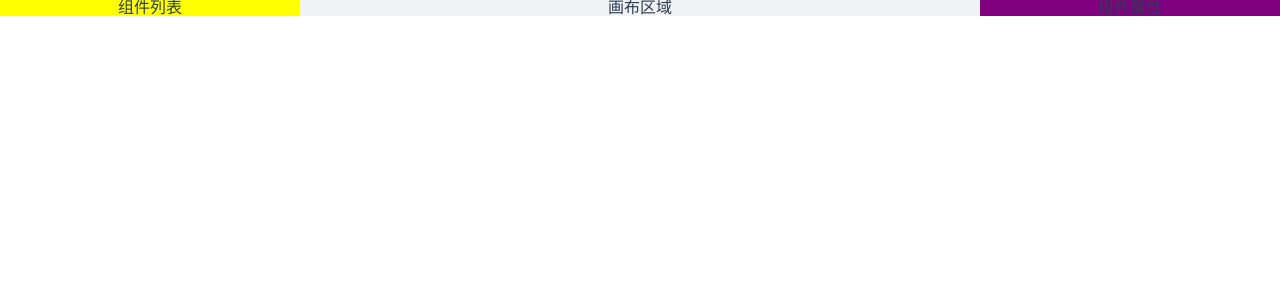
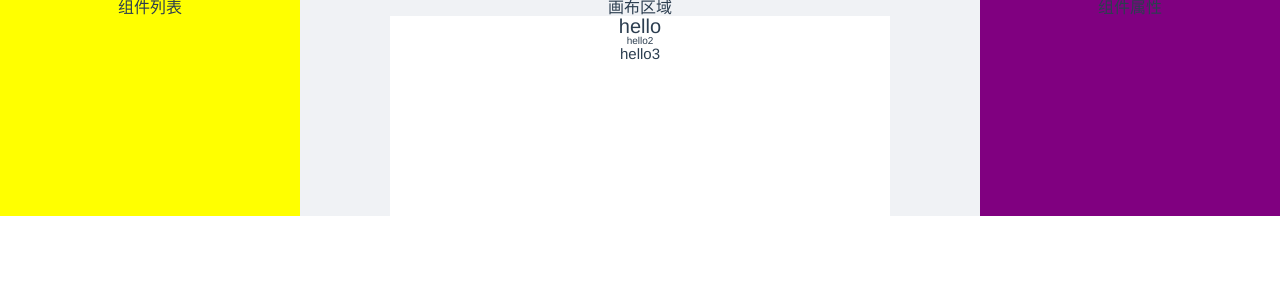
Before and after one commit to mini-eleven/lego, a Vue app: page /editor in a window 1280 px wide. Shown: the top 300 px of the page. Built offline with nearby package versions, Linux system fonts and the light colour scheme.

Commit message:
l-text 组件 step 1

```diff
--- a/package.json
+++ b/package.json
@@ -10,11 +10,15 @@
   "dependencies": {
     "ant-design-vue": "^2.2.7",
     "core-js": "^3.6.5",
+    "lodash-es": "^4.17.21",
+    "uuid": "^8.3.2",
     "vue": "^3.2.31",
     "vue-router": "^4.0.13",
     "vuex": "^4.0.2"
   },
   "devDependencies": {
+    "@types/lodash-es": "^4.17.6",
+    "@types/uuid": "^8.3.4",
     "@typescript-eslint/eslint-plugin": "^2.33.0",
     "@typescript-eslint/parser": "^2.33.0",
     "@vue/cli-plugin-babel": "~4.5.0",
--- /dev/null
+++ b/src/components/LText.vue
@@ -0,0 +1,34 @@
+<template>
+  <component
+    :is="tag"
+    :style="styleProps"
+    class="l-text-component"
+  >
+    {{text}}</component>
+</template>
+
+<script lang="ts">
+import { computed, defineComponent } from 'vue'
+import { pick } from 'lodash-es'
+export default defineComponent({
+  name: 'l-text',
+  props: {
+    text: {
+      type: String,
+    },
+    fontSize: {
+      type: String,
+    },
+    tag: {
+      type: String,
+      default: 'div'
+    }
+  },
+  setup(props) {
+    const styleProps = computed(() => pick(props, ['fontSize']))
+    return {
+      styleProps
+    }
+  }
+})
+</script>
--- a/src/store/index.ts
+++ b/src/store/index.ts
@@ -1,16 +1,19 @@
 import { createStore } from 'vuex'
 import templates, { TemplateProps } from './modules/template'
 import user, { UserProps } from './modules/user'
+import editor, { EditorProps } from './modules/editor'
 
 export interface GlobalDataProps {
     user: UserProps
     templates: TemplateProps[]
+    editor: EditorProps
 }
 
 const store = createStore<GlobalDataProps>({
     modules: {
         user,
-        templates
+        templates,
+        editor
     },
 })
 
--- /dev/null
+++ b/src/store/modules/editor.ts
@@ -0,0 +1,34 @@
+import { v4 as uuidv4 } from 'uuid'
+import { Module } from 'vuex'
+import { GlobalDataProps } from '..'
+
+export interface EditorProps {
+    // 供中间编辑器渲染的数组
+    components: ComponentData[]
+    // 当前编辑的哪个元素 uuid
+    currentElement: string
+}
+
+interface ComponentData {
+    props: { [key: string]: any }
+    // uuid v4
+    id: string
+    // 业务组件名称 l-text, l-image 等
+    name: string
+}
+
+const testComponents: ComponentData[] = [
+    { id: uuidv4(), name: 'l-text', props: { text: 'hello', fontSize: '20px' } },
+    { id: uuidv4(), name: 'l-text', props: { text: 'hello2', fontSize: '10px' } },
+    { id: uuidv4(), name: 'l-text', props: { text: 'hello3', fontSize: '15px' } },
+]
+
+const editor: Module<EditorProps, GlobalDataProps> = {
+    namespaced: true,
+    state: {
+        components: testComponents,
+        currentElement: ''
+    }
+}
+
+export default editor
--- a/src/views/Editor.vue
+++ b/src/views/Editor.vue
@@ -1,16 +1,36 @@
 <template>
-  <div class="editor" id="editor-layout-main">
+  <div
+    class="editor"
+    id="editor-layout-main"
+  >
     <a-layout :style="{ height: '100%' }">
-      <a-layout-sider width="300" style="background: yellow">
+      <a-layout-sider
+        width="300"
+        style="background: yellow"
+      >
         <div class="sidebar-container">组件列表</div>
       </a-layout-sider>
       <a-layout>
         <a-layout-content class="preview-container">
           <p>画布区域</p>
-          <div class="preview-list" id="canvas-area"></div>
+          <div
+            class="preview-list"
+            id="canvas-area"
+          >
+            <component
+              v-for="component in components"
+              :key="component.id"
+              :is="component.name"
+              v-bind="component.props"
+            />
+          </div>
         </a-layout-content>
       </a-layout>
-      <a-layout-sider width="300" style="background: purple" class="setting-container">
+      <a-layout-sider
+        width="300"
+        style="background: purple"
+        class="setting-container"
+      >
         <div>组件属性</div>
       </a-layout-sider>
     </a-layout>
@@ -18,14 +38,28 @@
 </template>
 
 <script lang="ts">
-import { defineComponent } from 'vue'
+import { GlobalDataProps } from '@/store'
+import { computed, defineComponent } from 'vue'
+import { useStore } from 'vuex'
+import LText from '../components/LText.vue'
 export default defineComponent({
   name: 'editor',
+  components: {
+    LText
+  },
+  setup() {
+    const store = useStore<GlobalDataProps>()
+    const components = computed(() => store.state.editor.components)
+    return {
+      components
+    }
+  }
 })
 </script>
 
 <style>
 #editor-layout-main {
+  position: relative;
   height: 100%;
   min-height: 85vh;
 }
@@ -34,4 +68,11 @@
   color: #fff;
   font-size: 20px;
 }
+
+.preview-list {
+  width: 500px;
+  height: 200px;
+  background-color: white;
+  margin: auto;
+}
 </style>
```
Also changed, not shown: 1 other file (tests, documents, lock files or other folders).
